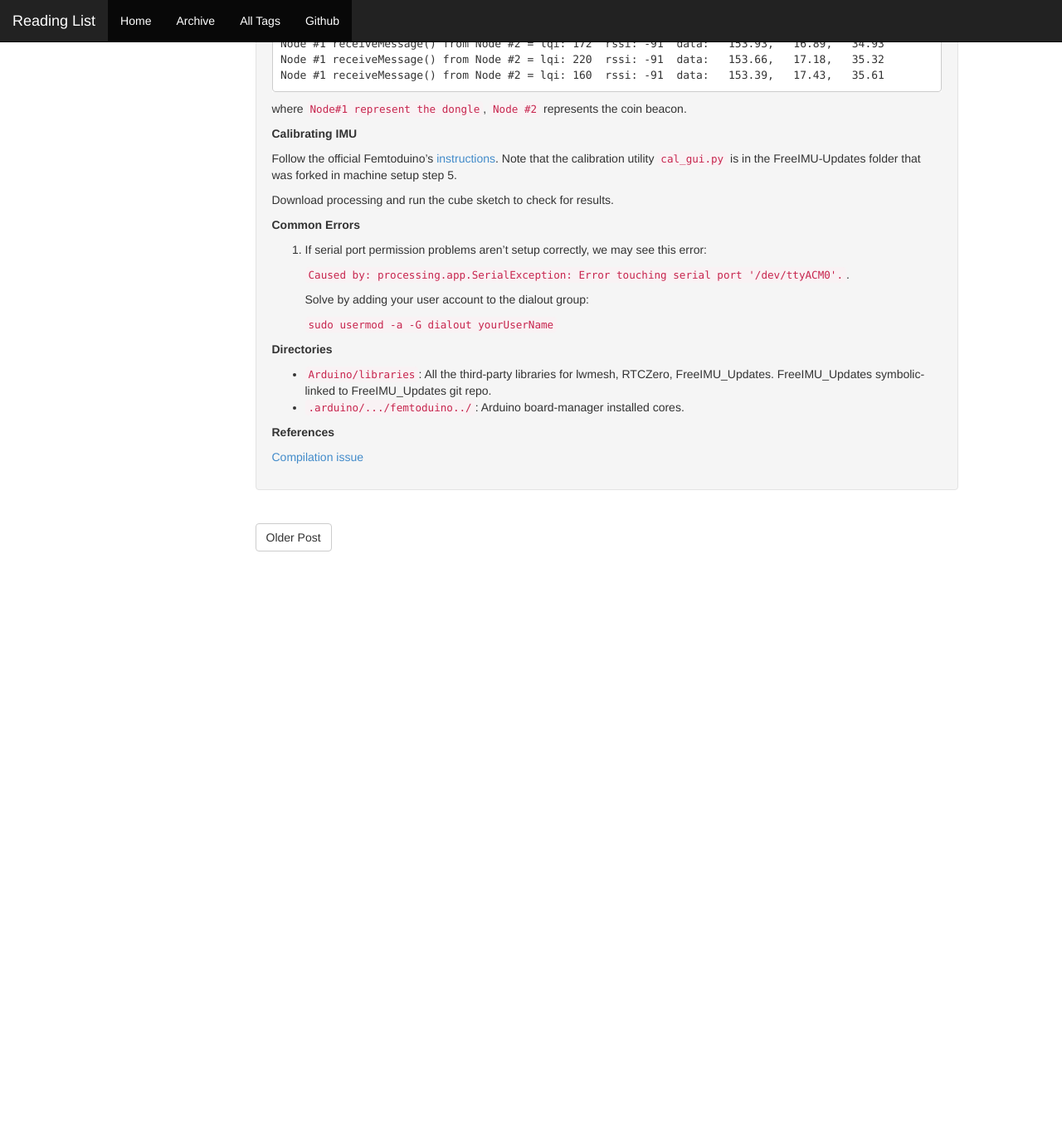
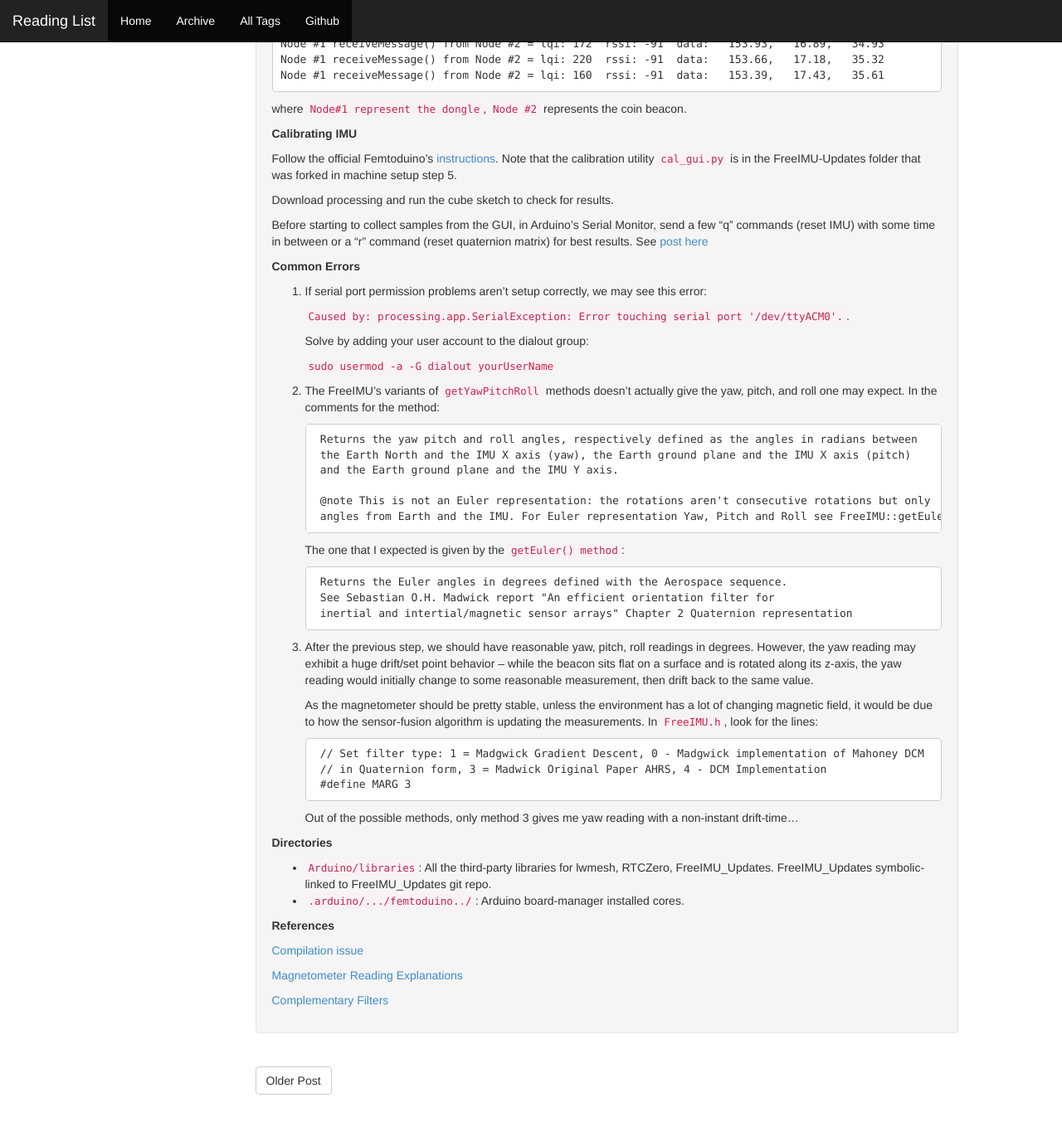
Before and after one commit to allenyin/reading_list, a Jekyll site: the page built from _posts/2017-02-24-FemtoBeacon.md, in a window 1280 px wide and 1400 px high, scrolled down 2788 px. Shown: the top 1359 px of the window at 83% size. Built offline with Jekyll 4.4.1, drawn with Linux system fonts in a browser that asks for light colours; before the commit the page ends 3533 px from its top, so only the background shows below that.

Commit message:
Yaw drift, wtf

````diff
--- a/_posts/2017-02-24-FemtoBeacon.md
+++ b/_posts/2017-02-24-FemtoBeacon.md
@@ -158,6 +158,7 @@ Follow the official Femtoduino's [instructions](https://femtoduino.com/examples/
 
 Download processing and run the cube sketch to check for results.
 
+Before starting to collect samples from the GUI, in Arduino's Serial Monitor, send a few "q" commands (reset IMU) with some time in between or a "r" command (reset quaternion matrix) for best results. See [post here](https://github.com/mjs513/FreeIMU-Updates/issues/3)
 
 **Common Errors**
 
@@ -169,6 +170,37 @@ Download processing and run the cube sketch to check for results.
 
     `sudo usermod -a -G dialout yourUserName`
 
+2. The FreeIMU's  variants of `getYawPitchRoll` methods doesn't actually give the yaw, pitch, and roll one may expect. In the comments for the method:
+
+    ```
+    Returns the yaw pitch and roll angles, respectively defined as the angles in radians between
+    the Earth North and the IMU X axis (yaw), the Earth ground plane and the IMU X axis (pitch)
+    and the Earth ground plane and the IMU Y axis.
+
+    @note This is not an Euler representation: the rotations aren't consecutive rotations but only
+    angles from Earth and the IMU. For Euler representation Yaw, Pitch and Roll see FreeIMU::getEuler
+    ```
+
+    The one that I expected is given by the `getEuler() method`:
+
+    ```
+    Returns the Euler angles in degrees defined with the Aerospace sequence.
+    See Sebastian O.H. Madwick report "An efficient orientation filter for
+    inertial and intertial/magnetic sensor arrays" Chapter 2 Quaternion representation
+    ```
+
+3. After the previous step, we should have reasonable yaw, pitch, roll readings in degrees. However, the yaw reading may exhibit a huge drift/set point behavior -- while the beacon sits flat on a surface and is rotated along its z-axis, the yaw reading would initially change to some reasonable measurement, then drift back to the same value.
+
+    As the magnetometer should be pretty stable, unless the environment has a lot of changing magnetic field, it would be due to how the sensor-fusion algorithm is updating the measurements. In `FreeIMU.h`, look for the lines:
+
+    ```
+    // Set filter type: 1 = Madgwick Gradient Descent, 0 - Madgwick implementation of Mahoney DCM
+    // in Quaternion form, 3 = Madwick Original Paper AHRS, 4 - DCM Implementation
+    #define MARG 3
+    ```
+
+    Out of the possible methods, only method 3 gives me yaw reading with a non-instant drift-time...
+
 **Directories**
 
 * `Arduino/libraries`: All the third-party libraries for lwmesh, RTCZero, FreeIMU_Updates. FreeIMU_Updates symbolic-linked to FreeIMU_Updates git repo.
@@ -178,3 +210,7 @@ Download processing and run the cube sketch to check for results.
 **References**
 
 [Compilation issue](https://github.com/femtoduino/ArduinoCore-atsamd21e18a/issues/11)
+
+[Magnetometer Reading Explanations](https://cdn-shop.adafruit.com/datasheets/AN203_Compass_Heading_Using_Magnetometers.pdf)
+
+[Complementary Filters](http://www.pieter-jan.com/node/11)
````
